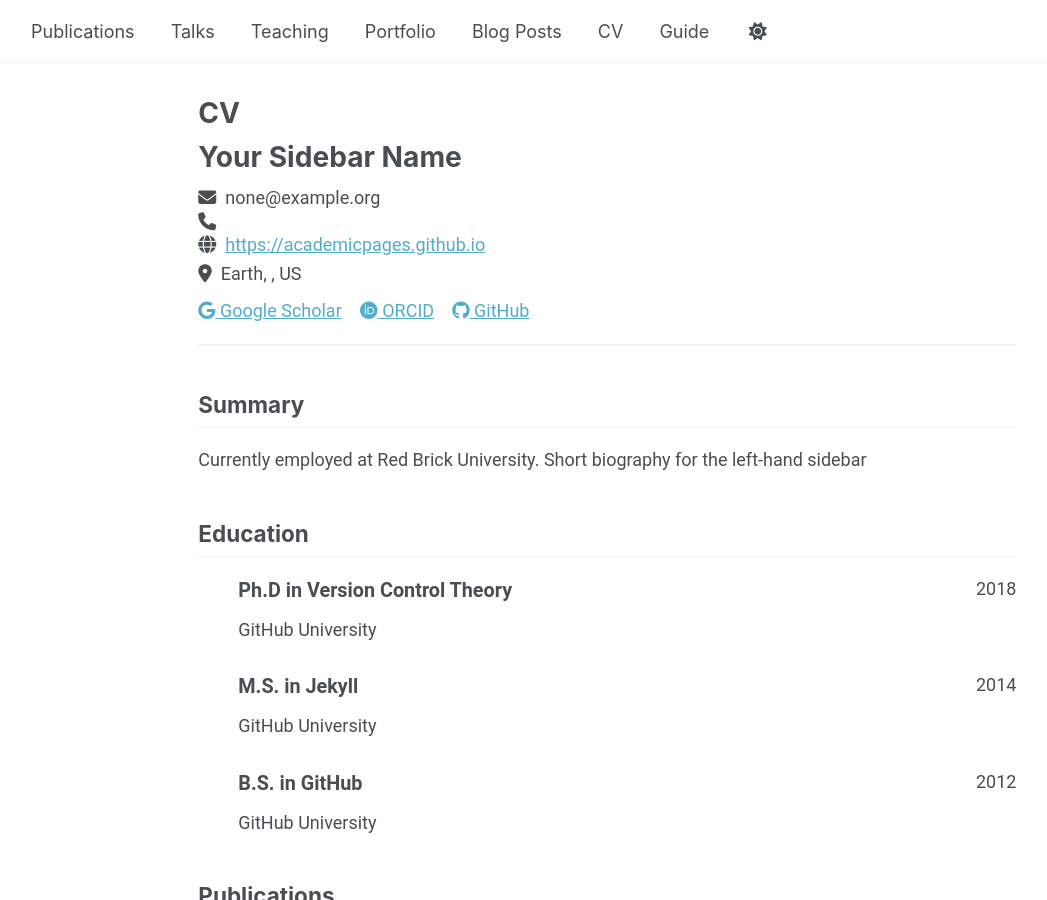
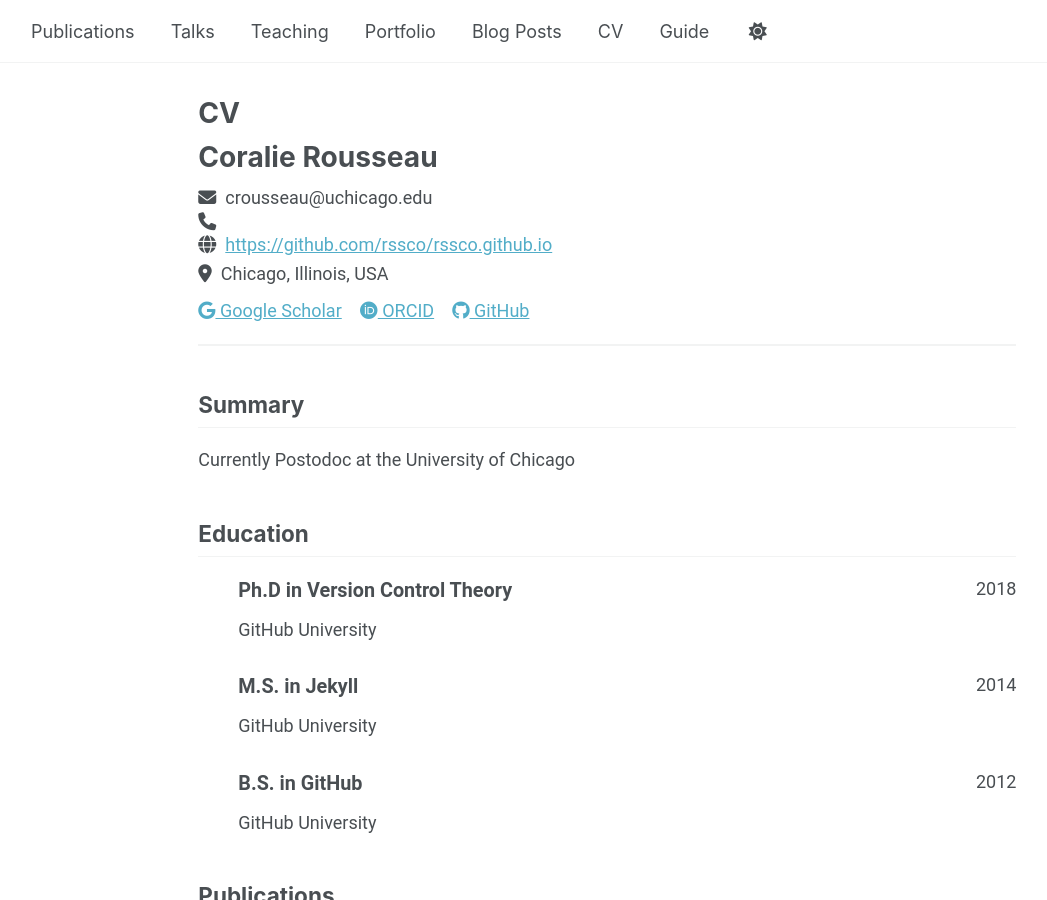
Before and after one commit to rssco/rssco.github.io, a Jekyll site: the page built from _pages/cv-json.md, in a window 1280 px wide and 900 px high. Shown: the whole window, without its empty margins (59-1106 px from the left). Built offline with Jekyll 4.4.1, drawn with Linux system fonts in a browser that asks for light colours; a script bundle is joined from its source files by our own code; library files that are not in the unit come from our copies.

Commit message:
Update cv.json

```diff
--- a/_data/cv.json
+++ b/_data/cv.json
@@ -1,16 +1,16 @@
 {
   "basics": {
-    "name": "Your Sidebar Name",
-    "email": "none@example.org",
+    "name": Coralie Rousseau,
+    "email": crousseau@uchicago.edu,
     "phone": "",
-    "website": "https://academicpages.github.io",
-    "summary": "Currently employed at Red Brick University. Short biography for the left-hand sidebar",
+    "website": "https://github.com/rssco/rssco.github.io",
+    "summary": Currently Postodoc at the University of Chicago,
     "location": {
       "address": "",
       "postalCode": "",
-      "city": "Earth",
-      "countryCode": "US",
-      "region": ""
+      "city": Chicago,
+      "countryCode": USA,
+      "region": Illinois
     },
     "profiles": [
       {
```
